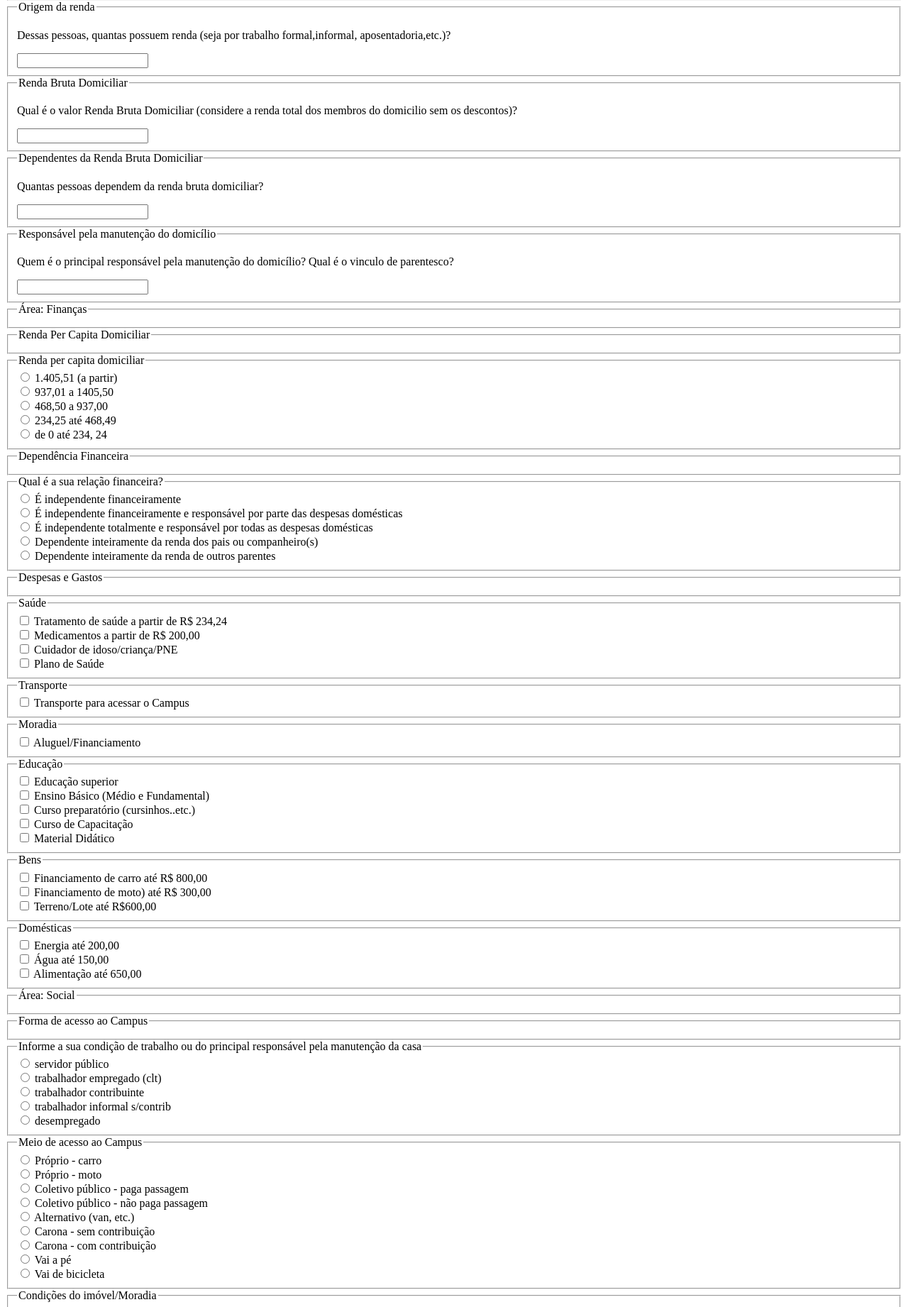
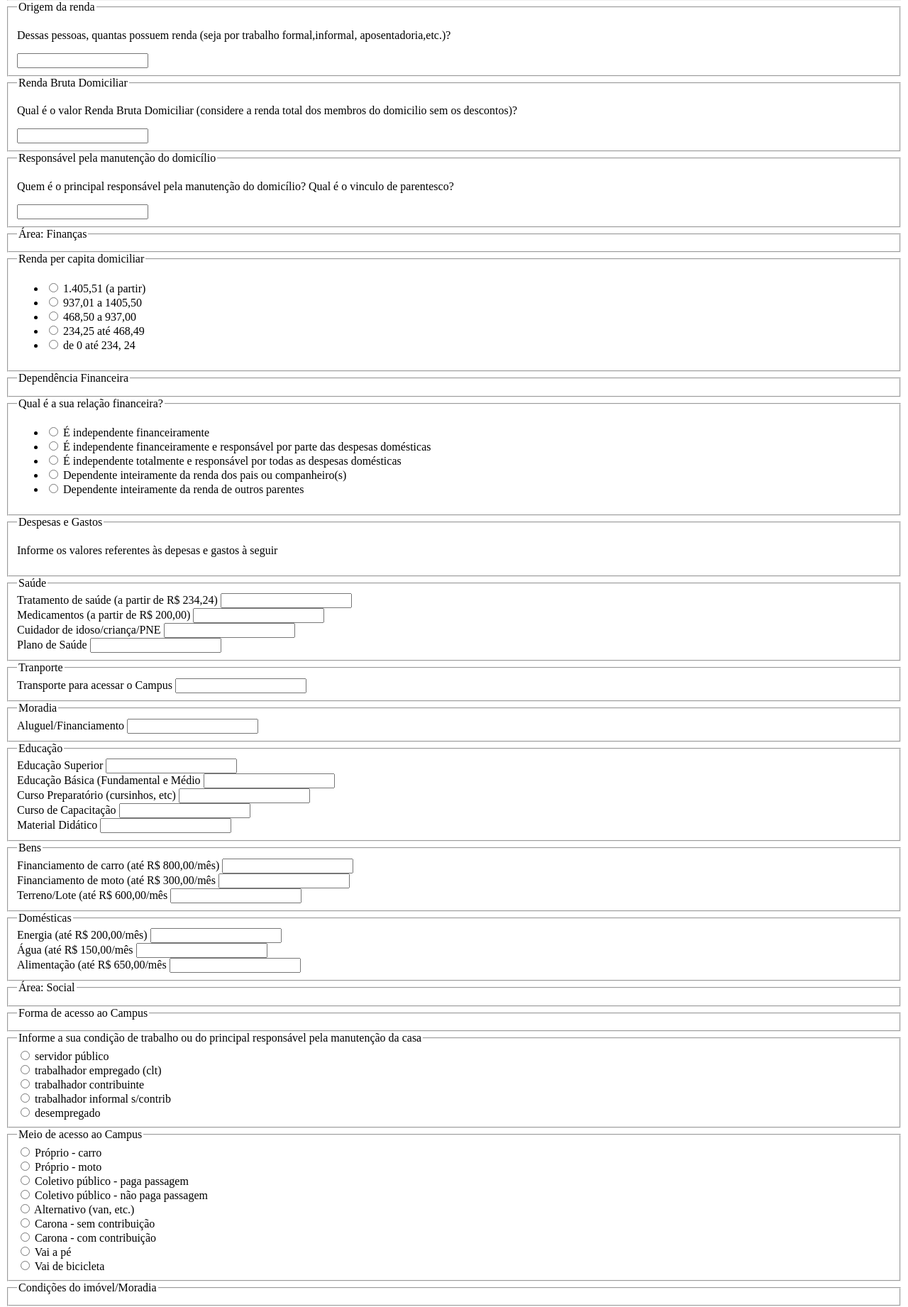
Before and after one commit to smkbarbosa/pescar, a Django app: page /questionario/ in a window 1280 px wide. Shown: the part 607-2449 px from the top of the page at 71% size. Run offline with Django 3.2, Linux system fonts and the light colour scheme.

Commit message:
Questões da área economica adaptadas ao form do django
#9

```diff
--- a/sare/questionarios/forms.py
+++ b/sare/questionarios/forms.py
@@ -11,7 +11,54 @@ class QuestionarioForm(forms.Form):
     ]
     sexo = forms.ChoiceField(choices=SEXO_CHOICE, widget=forms.RadioSelect, label='Sexo')
 
-    #Área Economica
+    # Dimensão: Economica
     dependentes_RBD = forms.CharField(label='Quantidade de dependentes da Renda Bruta Domiciliar (RBD)')
     origem_renda = forms.CharField(label='Origem da renda')
     renda_bruta_domiciliar = forms.CharField(label='Renda Bruta Domiciliar')
+    responsavel_domicilio = forms.CharField(label="Responsável pela manutenção do domicílio")
+
+    # Finanças
+    RENDA_PER_CAPITA_CHOICE = [
+        (1, '1.405,51 (a partir)'),
+        (2, '937,01 a 1405,50'),
+        (3, '468,50 a 937,00'),
+        (4, '234,25 até 468,49'),
+        (5, 'de 0 até 234, 24')
+    ]
+    renda_per_capita = forms.ChoiceField(choices=RENDA_PER_CAPITA_CHOICE, widget=forms.RadioSelect,
+                                         label='Renda per capita domiciliar')
+
+    DEPENDENCIA_FINANCEIRA_CHOICE = [
+        (1, 'É independente financeiramente'),
+        (2, 'É independente financeiramente e responsável por parte das despesas domésticas'),
+        (3, 'É independente totalmente e responsável por todas as despesas domésticas'),
+        (4, 'Dependente inteiramente da renda dos pais ou companheiro(s)'),
+        (5, 'Dependente inteiramente da renda de outros parentes')
+    ]
+    relacao_financeira = forms.ChoiceField(choices=DEPENDENCIA_FINANCEIRA_CHOICE, widget=forms.RadioSelect,
+                                           label='Qual é a sua relação financeira?')
+
+    # Despesas
+
+    despesas_saude_tratamento = forms.CharField(label='Tratamento de saúde (a partir de R$ 234,24)')
+    despesas_saude_medicamento = forms.CharField(label='Medicamentos (a partir de R$ 200,00)')
+    despesas_saude_cuidador = forms.CharField(label='Cuidador de idoso/criança/PNE')
+    despesas_saude_plano = forms.CharField(label='Plano de Saúde')
+
+    despesas_transporte = forms.CharField(label='Transporte para acessar o Campus')
+
+    despesas_moradia = forms.CharField(label='Aluguel/Financiamento')
+
+    despesas_educacao_superior = forms.CharField(label='Educação Superior')
+    despesas_educacao_basico = forms.CharField(label='Educação Básica (Fundamental e Médio')
+    despesas_educacao_cursinho = forms.CharField(label='Curso Preparatório (cursinhos, etc)')
+    despesas_educacao_capacitacao = forms.CharField(label='Curso de Capacitação')
+    despesas_educacao_material = forms.CharField(label='Material Didático')
+
+    despesas_bens_fcarro = forms.CharField(label='Financiamento de carro (até R$ 800,00/mês)')
+    despesas_bens_fmoto = forms.CharField(label='Financiamento de moto (até R$ 300,00/mês')
+    despesas_bens_terreno = forms.CharField(label='Terreno/Lote (até R$ 600,00/mês')
+
+    despesas_domesticas_eletrica = forms.CharField(label='Energia (até R$ 200,00/mês)')
+    despesas_domesticas_agua = forms.CharField(label='Água (até R$ 150,00/mês')
+    despesas_domesticas_alimentacao = forms.CharField(label='Alimentação (até R$ 650,00/mês')
--- a/sare/questionarios/templates/questionarios/form_socioeconomico.html
+++ b/sare/questionarios/templates/questionarios/form_socioeconomico.html
@@ -99,7 +99,7 @@
     </fieldset>
 
 
-    <!-- Field type: "short" id: "332272899" -->
+    <!-- Field type: "short" id: "332272899"
     <fieldset>
         <legend for="332272899">Dependentes da Renda Bruta Domiciliar</legend>
         <div class="form-group">
@@ -107,14 +107,15 @@
             <input id="1163683719" type="text" name="entry.1163683719" class="form-control" required>
         </div>
     </fieldset>
-
+-->
 
     <!-- Field type: "short" id: "639749165" -->
     <fieldset>
-        <legend for="639749165">Responsável pela manutenção do domicílio	</legend>
+        <legend for="{{ form.responsavel_domicilio.id_for_label }}">{{ form.responsavel_domicilio.label }}</legend>
         <div class="form-group">
             <p class="help-block">Quem é o principal responsável pela manutenção do domicílio? Qual é o vinculo de parentesco?	</p>
-            <input id="1773061631" type="text" name="entry.1773061631" class="form-control" required>
+            {{ form.responsavel_domicilio.errors }}
+            {{ form.responsavel_domicilio }}
         </div>
     </fieldset>
 
@@ -127,48 +128,17 @@
     </fieldset>
 
 
-    <!-- Field type: "title" id: "1119117258" -->
-    <fieldset>
-        <legend for="1119117258">Renda Per Capita Domiciliar</legend>
-        <div class="form-group">
-        </div>
-    </fieldset>
-
-
-    <!-- Field type: "choices" id: "1411295753" -->
-    <fieldset>
-        <legend for="1411295753">Renda per capita domiciliar</legend>
-        <div class="form-group">
-            <div class="radio">
-                <label>
-                    <input type="radio" name="entry.689741495" value="1.405,51 (a partir)" required>
-                    1.405,51 (a partir)
-                </label>
-            </div>
-            <div class="radio">
-                <label>
-                    <input type="radio" name="entry.689741495" value="937,01 a 1405,50" required>
-                    937,01 a 1405,50
-                </label>
-            </div>
-            <div class="radio">
-                <label>
-                    <input type="radio" name="entry.689741495" value="468,50 a 937,00" required>
-                    468,50 a 937,00
-                </label>
-            </div>
-            <div class="radio">
-                <label>
-                    <input type="radio" name="entry.689741495" value="234,25 até 468,49" required>
-                    234,25 até 468,49
-                </label>
-            </div>
-            <div class="radio">
-                <label>
-                    <input type="radio" name="entry.689741495" value="de 0 até 234, 24" required>
-                    de 0 até 234, 24
-                </label>
-            </div>
+     <!-- Field type: "choices" id: "1411295753" -->
+    <fieldset>
+        <legend for="{{ form.renda_per_capita.id_for_label }}">{{ form.renda_per_capita.label }}</legend>
+        <div class="form-group">
+            <div class="radio">
+                <label>
+                    {{ form.renda_per_capita.errors }}
+                    {{ form.renda_per_capita }}
+                </label>
+            </div>
+
         </div>
     </fieldset>
 
@@ -183,38 +153,15 @@
 
     <!-- Field type: "choices" id: "1458085573" -->
     <fieldset>
-        <legend for="1458085573">Qual é a sua relação financeira?</legend>
-        <div class="form-group">
-            <div class="radio">
-                <label>
-                    <input type="radio" name="entry.2078828482" value="É independente financeiramente" required>
-                    É independente financeiramente
-                </label>
-            </div>
-            <div class="radio">
-                <label>
-                    <input type="radio" name="entry.2078828482" value="É independente financeiramente e responsável por parte das despesas domésticas" required>
-                    É independente financeiramente e responsável por parte das despesas domésticas
-                </label>
-            </div>
-            <div class="radio">
-                <label>
-                    <input type="radio" name="entry.2078828482" value="É independente totalmente e responsável por todas as despesas domésticas" required>
-                    É independente totalmente e responsável por todas as despesas domésticas
-                </label>
-            </div>
-            <div class="radio">
-                <label>
-                    <input type="radio" name="entry.2078828482" value="Dependente inteiramente da renda dos pais ou companheiro(s)" required>
-                    Dependente inteiramente da renda dos pais ou companheiro(s)
-                </label>
-            </div>
-            <div class="radio">
-                <label>
-                    <input type="radio" name="entry.2078828482" value="Dependente inteiramente da renda de outros parentes" required>
-                    Dependente inteiramente da renda de outros parentes
-                </label>
-            </div>
+        <legend for="{{ form.relacao_financeira.id_for_label }}">{{ form.relacao_financeira.label }}</legend>
+        <div class="form-group">
+            <div class="radio">
+                <label>
+                    {{ form.relacao_financeira.errors }}
+                    {{ form.relacao_financeira }}
+                </label>
+            </div>
+
         </div>
     </fieldset>
 
@@ -223,6 +170,7 @@
     <fieldset>
         <legend for="1329057929">Despesas e Gastos</legend>
         <div class="form-group">
+            <p class="help-block">Informe os valores referentes às depesas e gastos à seguir</p>
         </div>
     </fieldset>
 
@@ -231,28 +179,28 @@
     <fieldset>
         <legend for="1972590190">Saúde</legend>
         <div class="form-group">
-            <div class="checkbox">
-                <label>
-                    <input type="checkbox" name="entry.1284503183" value="Tratamento de saúde a partir de R$ 234,24" >
-                    Tratamento de saúde a partir de R$ 234,24
-                </label>
-            </div>
-            <div class="checkbox">
-                <label>
-                    <input type="checkbox" name="entry.1284503183" value="Medicamentos a partir de R$ 200,00" >
-                    Medicamentos a partir de R$ 200,00
-                </label>
-            </div>
-            <div class="checkbox">
-                <label>
-                    <input type="checkbox" name="entry.1284503183" value="Cuidador de idoso/criança/PNE" >
-                    Cuidador de idoso/criança/PNE
-                </label>
-            </div>
-            <div class="checkbox">
-                <label>
-                    <input type="checkbox" name="entry.1284503183" value="Plano de Saúde" >
-                    Plano de Saúde
+            <div>
+                <label>
+                    {{ form.despesas_saude_tratamento.label }}
+                    {{ form.despesas_saude_tratamento }}
+                </label>
+            </div>
+            <div >
+                <label>
+                    {{ form.despesas_saude_medicamento.label }}
+                    {{ form.despesas_saude_medicamento }}
+                </label>
+            </div>
+            <div>
+                <label>
+                    {{ form.despesas_saude_cuidador.label }}
+                    {{ form.despesas_saude_cuidador }}
+                </label>
+            </div>
+            <div>
+                <label>
+                    {{ form.despesas_saude_plano.label }}
+                    {{ form.despesas_saude_plano }}
                 </label>
             </div>
         </div>
@@ -261,12 +209,13 @@
 
     <!-- Field type: "checkboxes" id: "1277784153" -->
     <fieldset>
-        <legend for="1277784153">Transporte</legend>
-        <div class="form-group">
-            <div class="checkbox">
-                <label>
-                    <input type="checkbox" name="entry.1267179349" value="Transporte para acessar o Campus" >
-                    Transporte para acessar o Campus
+        <legend for="transporte">Tranporte</legend>
+        <div class="form-group">
+            <div class="checkbox">
+                <label>
+                    {{ form.despesas_transporte.errors}}
+                    {{ form.despesas_transporte.label }}
+                    {{ form.despesas_transporte }}
                 </label>
             </div>
         </div>
@@ -279,8 +228,8 @@
         <div class="form-group">
             <div class="checkbox">
                 <label>
-                    <input type="checkbox" name="entry.704170088" value="Aluguel/Financiamento" >
-                    Aluguel/Financiamento
+                    {{ form.despesas_moradia.label }}
+                    {{ form.despesas_moradia }}
                 </label>
             </div>
         </div>
@@ -293,32 +242,32 @@
         <div class="form-group">
             <div class="checkbox">
                 <label>
-                    <input type="checkbox" name="entry.597673802" value="Educação superior" >
-                    Educação superior
-                </label>
-            </div>
-            <div class="checkbox">
-                <label>
-                    <input type="checkbox" name="entry.597673802" value="Ensino Básico (Médio e Fundamental)" >
-                    Ensino Básico (Médio e Fundamental)
-                </label>
-            </div>
-            <div class="checkbox">
-                <label>
-                    <input type="checkbox" name="entry.597673802" value="Curso preparatório (cursinhos..etc.)" >
-                    Curso preparatório (cursinhos..etc.)
-                </label>
-            </div>
-            <div class="checkbox">
-                <label>
-                    <input type="checkbox" name="entry.597673802" value="Curso de Capacitação" >
-                    Curso de Capacitação
-                </label>
-            </div>
-            <div class="checkbox">
-                <label>
-                    <input type="checkbox" name="entry.597673802" value="Material Didático" >
-                    Material Didático
+                    {{ form.despesas_educacao_superior.label }}
+                    {{ form.despesas_educacao_superior }}
+                </label>
+            </div>
+            <div class="checkbox">
+                <label>
+                    {{ form.despesas_educacao_basico.label }}
+                    {{ form.despesas_educacao_basico }}
+                </label>
+            </div>
+            <div class="checkbox">
+                <label>
+                    {{ form.despesas_educacao_cursinho.label }}
+                    {{ form.despesas_educacao_cursinho }}
+                </label>
+            </div>
+            <div class="checkbox">
+                <label>
+                    {{ form.despesas_educacao_capacitacao.label }}
+                    {{ form.despesas_educacao_capacitacao }}
+                </label>
+            </div>
+            <div class="checkbox">
+                <label>
+                    {{ form.despesas_educacao_material.label }}
+                    {{ form.despesas_educacao_material }}
                 </label>
             </div>
         </div>
@@ -331,20 +280,20 @@
         <div class="form-group">
             <div class="checkbox">
                 <label>
-                    <input type="checkbox" name="entry.704798478" value="Financiamento de carro até R$ 800,00" >
-                    Financiamento de carro até R$ 800,00
-                </label>
-            </div>
-            <div class="checkbox">
-                <label>
-                    <input type="checkbox" name="entry.704798478" value="Financiamento de moto) até R$ 300,00" >
-                    Financiamento de moto) até R$ 300,00
-                </label>
-            </div>
-            <div class="checkbox">
-                <label>
-                    <input type="checkbox" name="entry.704798478" value="Terreno/Lote até R$600,00" >
-                    Terreno/Lote até R$600,00
+                    {{ form.despesas_bens_fcarro.label }}
+                    {{ form.despesas_bens_fcarro }}
+                </label>
+            </div>
+            <div class="checkbox">
+                <label>
+                    {{ form.despesas_bens_fmoto.label }}
+                    {{ form.despesas_bens_fmoto }}
+                </label>
+            </div>
+            <div class="checkbox">
+                <label>
+                    {{ form.despesas_bens_terreno.label }}
+                    {{ form.despesas_bens_terreno }}
                 </label>
             </div>
         </div>
@@ -357,20 +306,20 @@
         <div class="form-group">
             <div class="checkbox">
                 <label>
-                    <input type="checkbox" name="entry.619392612" value="Energia até 200,00" >
-                    Energia até 200,00
-                </label>
-            </div>
-            <div class="checkbox">
-                <label>
-                    <input type="checkbox" name="entry.619392612" value="Água até 150,00" >
-                    Água até 150,00
-                </label>
-            </div>
-            <div class="checkbox">
-                <label>
-                    <input type="checkbox" name="entry.619392612" value="Alimentação até 650,00" >
-                    Alimentação até 650,00
+                    {{ form.despesas_domesticas_eletrica.label }}
+                    {{ form.despesas_domesticas_eletrica }}
+                </label>
+            </div>
+            <div class="checkbox">
+                <label>
+                    {{ form.despesas_domesticas_agua.label }}
+                    {{ form.despesas_domesticas_agua }}
+                </label>
+            </div>
+            <div class="checkbox">
+                <label>
+                    {{ form.despesas_domesticas_alimentacao.label }}
+                    {{ form.despesas_domesticas_alimentacao }}
                 </label>
             </div>
         </div>
```
Also changed, not shown: sare/questionarios/tests.py (+17 -10 lines).
